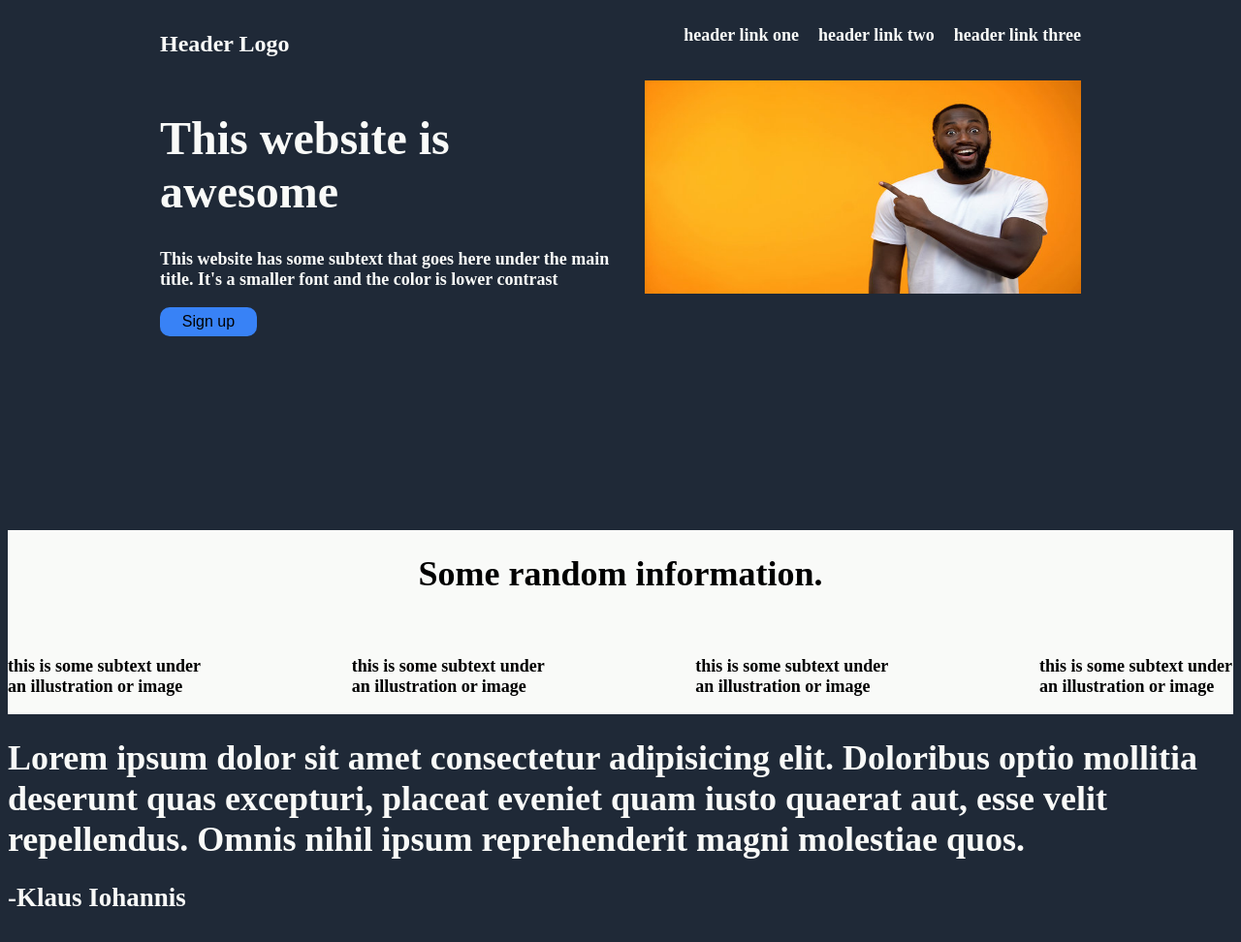
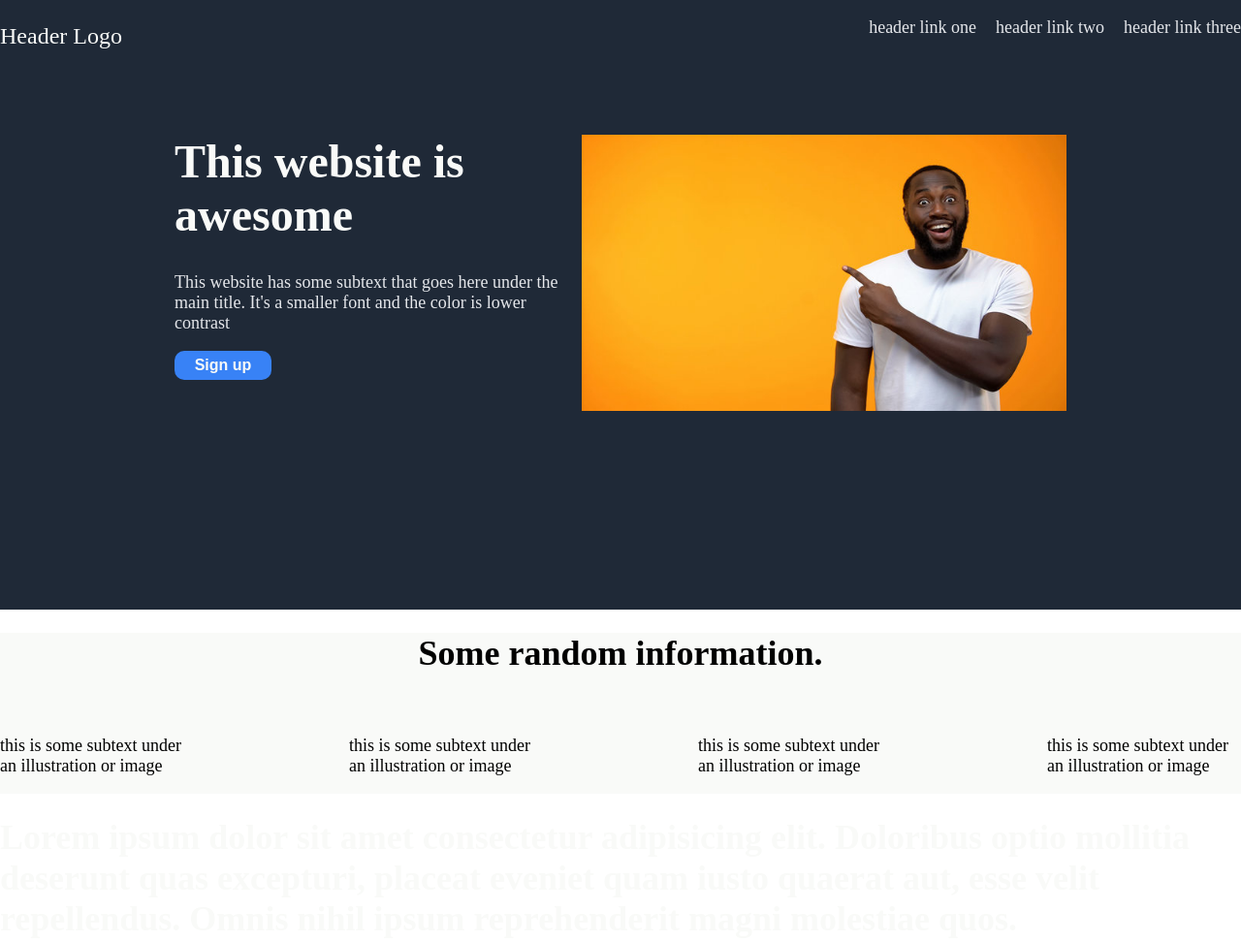
Before and after one commit to VolkswagenBeetle/odin-landing-page, a plain HTML site: page index.html in a window 1280 px wide. Shown: the top 972 px of the page at 97% size. Drawn offline with Linux system fonts and the light colour scheme.

Commit message:
Fix hero issues
Fix the way the image shrinks and made the elements center properly

```diff
--- a/index.html
+++ b/index.html
@@ -7,6 +7,7 @@
     <link rel="stylesheet" href="style.css">
 </head>
 <body>
+    <div class="extend-background">
         <div class="header">
             <div class="space-between">
                 <p class="logo">Header Logo</p>
@@ -28,7 +29,7 @@
                     <img src="images/man pointing.jpg" alt="man pointing to the left" class="man">
                 </div>
             </div>
-
+        </div>
     </div>
     <div class="content">
         <h1 class="centered-title">Some random information.</h1>
--- a/style.css
+++ b/style.css
@@ -1,15 +1,17 @@
 body{
     font-size: 18px;
     color: #F9FAF8;
-    font-weight: 900;
-    display: flex; flex-direction: column; align-items: center;
     min-height: 100vh;
-    background-color: #1F2937;
+    margin: 0;
 }
 
 .space-between{
     display: flex;
     justify-content: space-between;
+}
+
+.header{
+
 }
 
 .headers{
@@ -18,6 +20,10 @@ body{
     justify-content: flex-end;
     gap: 20px;
     font-size: 18px;
+    color: #E5E7EB;
+    margin-bottom: 100px;
+    align-items: flex-end;
+    flex-shrink: 0;
 }
 
 .logo{
@@ -28,11 +34,21 @@ body{
 .top-content{
     display: flex;
     padding-bottom: 200px;
+    justify-content: center;
+    align-items: flex-start;
+    margin: 0;
+    gap: 20px;
+}
+
+.extend-background{
+    background-color: #1F2937;
+    width:100%;
 }
 
 .man{
-    width: 450px;
-    height: 220px;
+    object-fit: cover;
+    width: 500px;
+    height: 285.312px;
 }
 
 .hero-title{
@@ -40,11 +56,16 @@ body{
     color: #F9FAF8;
     font-weight: 900;
     width: 300px;
+    height: auto;
+    margin-top: 0;
+    font-weight: 900;
 }
 
 .hero-text{
-    width: 500px;
-
+    width: 400px;
+    font-size: 18px;
+    color: #E5E7EB;
+    align-self: flex-end;
 }
 
 button{
@@ -54,12 +75,13 @@ button{
     width: 100px;
     height: 30px;
     font-size: 16px;
+    color: #F9FAF8;
+    font-weight: 900;
 }
 
 .content{
     background-color: #F9FAF8;
     color: black;
-    width:100%;
 }
 
 .centered-title{
```
Lines whose indentation alone changed are shown as unchanged.
